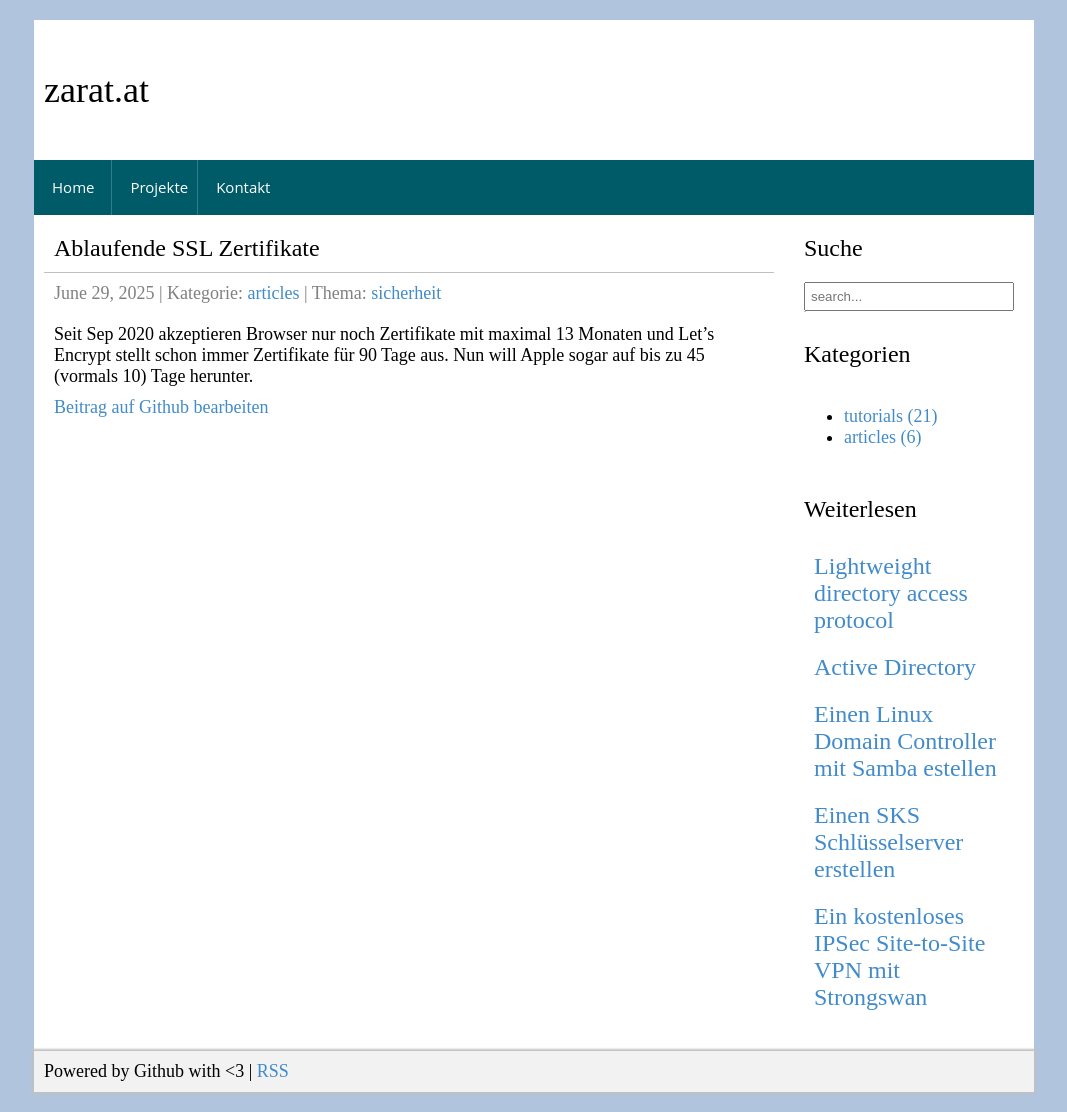
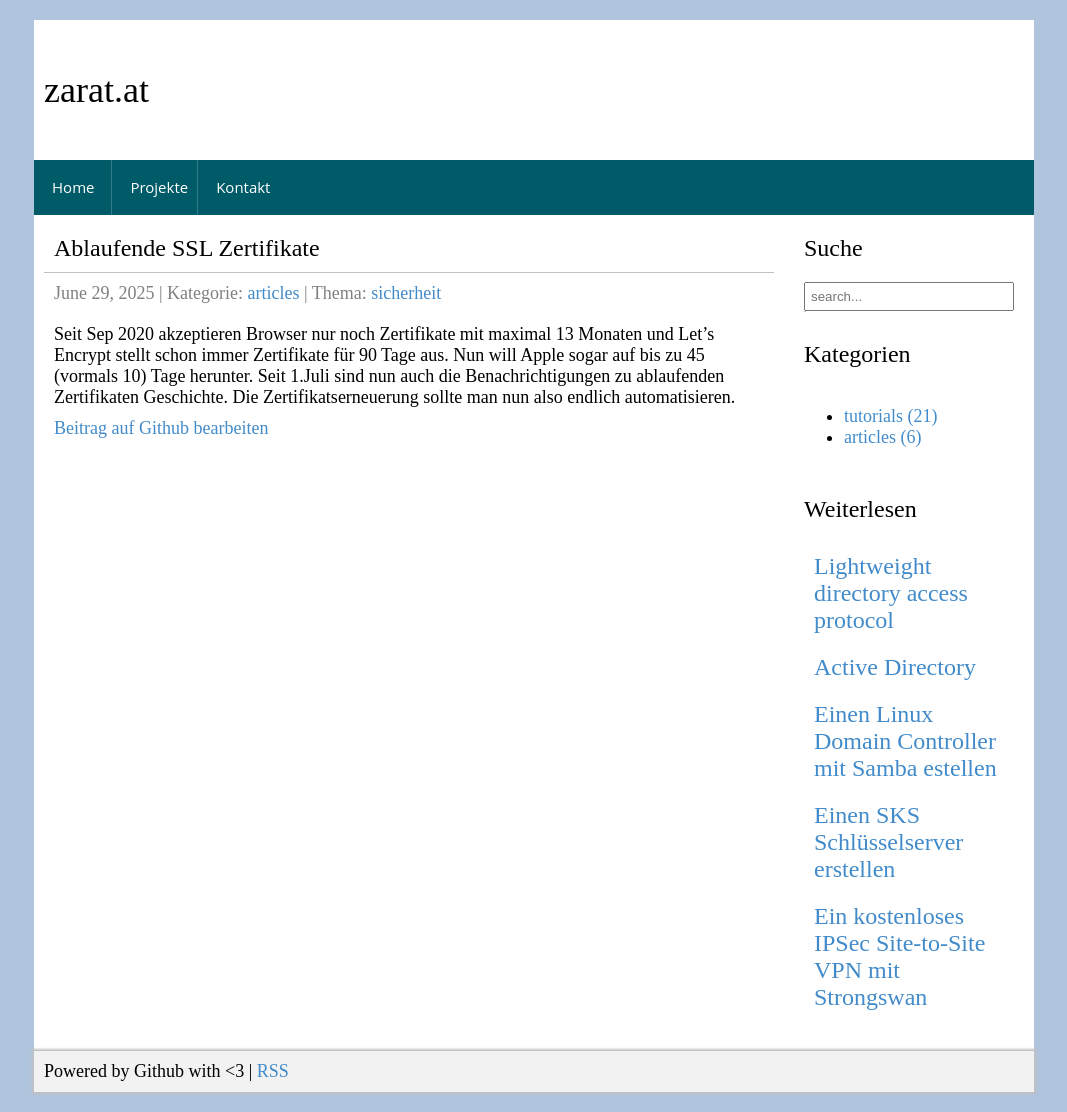
Before and after one commit to zarat/zarat.github.io, a Jekyll site: the page built from _posts/2025-06-29-ablaufende-ssl-zertifikate.markdown, in a window 1280 px wide. Shown: the whole page, without its empty margins (106-1173 px from the left). Built offline with Jekyll 4.4.1, drawn with Linux system fonts in a browser that asks for light colours.

Commit message:
Update 2025-06-29-ablaufende-ssl-zertifikate.markdown

```diff
--- a/_posts/2025-06-29-ablaufende-ssl-zertifikate.markdown
+++ b/_posts/2025-06-29-ablaufende-ssl-zertifikate.markdown
@@ -9,3 +9,4 @@ permalink: /blog/ablaufende-ssl-zertifikate
 
 Seit Sep 2020 akzeptieren Browser nur noch Zertifikate mit maximal 13 Monaten und Let's Encrypt stellt schon immer Zertifikate für 90 Tage aus. Nun will Apple sogar auf bis zu 45 (vormals 10) Tage herunter.
 <!--excerpt_separator-->
+Seit 1.Juli sind nun auch die Benachrichtigungen zu ablaufenden Zertifikaten Geschichte. Die Zertifikatserneuerung sollte man nun also endlich automatisieren.
```
